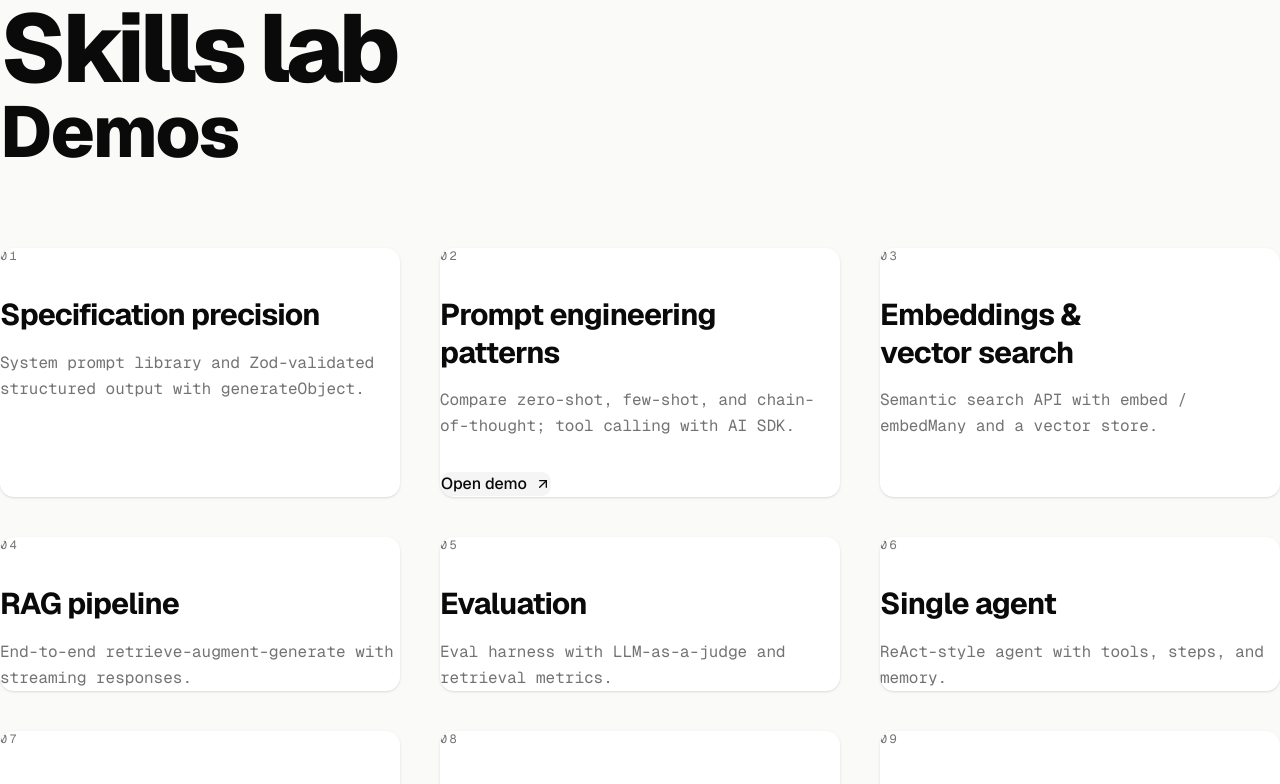
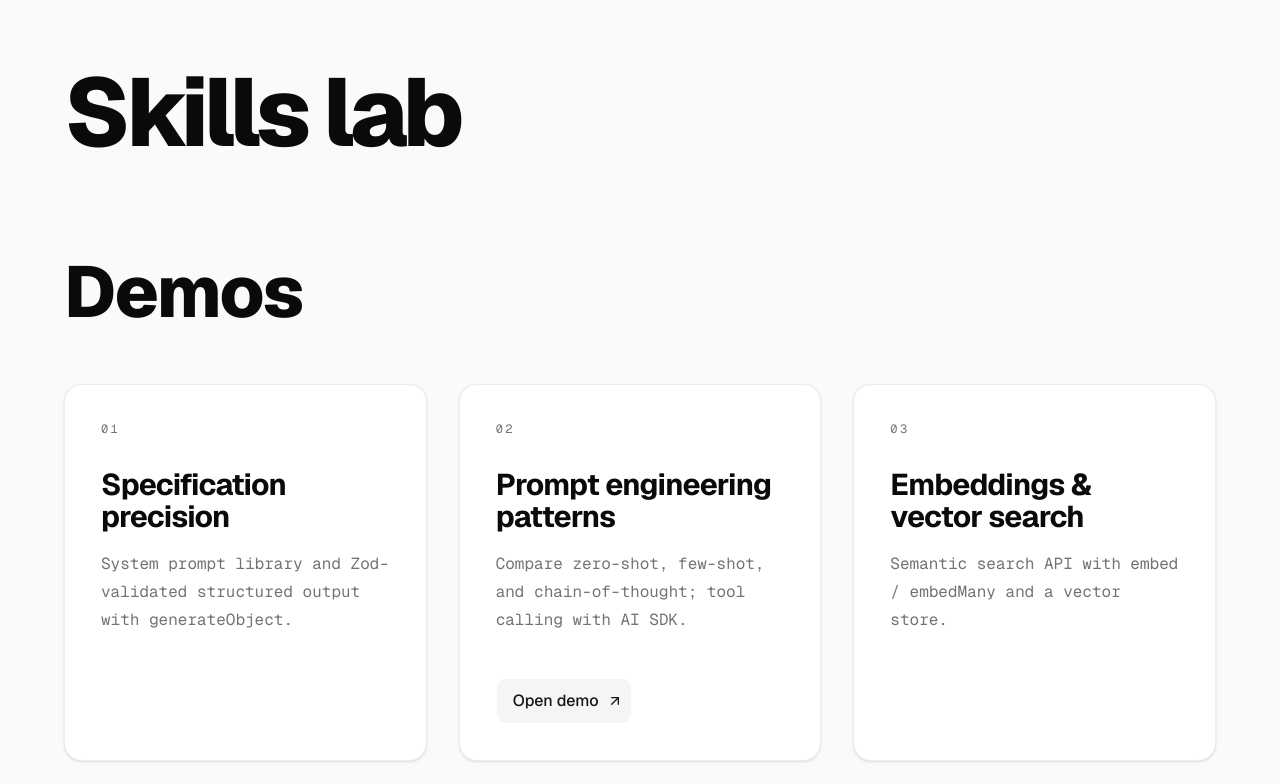
Before and after one commit to longda/ai-engineer, a Next.js app in the folder apps/web/: page / in a window 1280 px wide. Shown: the top 784 px of the page. Built offline with nearby package versions, Linux system fonts and the light colour scheme.

Commit message:
chore: fix wonky styling

```diff
--- a/apps/web/app/globals.css
+++ b/apps/web/app/globals.css
@@ -3,6 +3,15 @@
 @import "shadcn/tailwind.css";
 
 @custom-variant dark (&:is(.dark *));
+
+@layer base {
+  *,
+  *::before,
+  *::after {
+    box-sizing: border-box;
+    margin: 0;
+    padding: 0;
+  }
 
   html,
   body {
@@ -10,15 +19,10 @@ body {
     overflow-x: hidden;
   }
 
-* {
-  box-sizing: border-box;
-  padding: 0;
-  margin: 0;
-}
-
   a {
     color: inherit;
     text-decoration: none;
+  }
 }
 
 .imgDark {
--- a/apps/web/app/page.tsx
+++ b/apps/web/app/page.tsx
@@ -3,7 +3,7 @@ import { DEMO_ITEMS } from "@/lib/demo-items";
 
 export default function Home() {
   return (
-    <div className="min-h-screen w-full bg-stone-50 px-4 pb-16 pt-10 sm:px-8 sm:pb-24 sm:pt-14 lg:px-12 lg:pb-28 xl:px-16 2xl:px-24">
+    <div className="min-h-screen w-full bg-stone-50 px-5 pb-20 pt-12 sm:px-8 sm:pb-24 sm:pt-16 lg:px-12 lg:pb-28 xl:px-16 2xl:px-24">
       <main className="mx-auto w-full max-w-7xl">
         <h1 className="text-6xl font-extrabold tracking-tighter sm:text-7xl md:text-8xl">
           Skills lab
@@ -11,7 +11,7 @@ export default function Home() {
 
         <section
           aria-labelledby="demos-heading"
-          className="mt-20 flex flex-col gap-16 sm:mt-28 sm:gap-20"
+          className="mt-16 flex flex-col gap-10 pb-6 sm:mt-20 sm:gap-12 sm:pb-8 lg:mt-24 lg:gap-14 lg:pb-10"
         >
           <h2
             id="demos-heading"
@@ -19,7 +19,7 @@ export default function Home() {
           >
             Demos
           </h2>
-          <ul className="grid list-none grid-cols-1 gap-6 sm:grid-cols-2 sm:gap-8 xl:grid-cols-3 xl:gap-10">
+          <ul className="grid list-none grid-cols-1 gap-5 pb-2 sm:grid-cols-2 sm:gap-6 sm:pb-4 xl:grid-cols-3 xl:gap-8">
             {DEMO_ITEMS.map((item) => (
               <li key={item.id}>
                 <DemoCard item={item} className="h-full" />
--- a/apps/web/components/demo-card.tsx
+++ b/apps/web/components/demo-card.tsx
@@ -18,7 +18,7 @@ export function DemoCard({ item, className }: DemoCardProps) {
   return (
     <Card
       className={cn(
-        "flex h-full flex-col gap-6 border-0 bg-white p-6 shadow-sm ring-0 sm:gap-8 sm:p-8 lg:p-10",
+        "flex h-full flex-col gap-7 rounded-2xl border border-stone-200/70 bg-white px-6 py-7 shadow-sm ring-0 sm:gap-8 sm:px-8 sm:py-8 lg:px-9 lg:py-9",
         className
       )}
     >
@@ -28,17 +28,17 @@ export function DemoCard({ item, className }: DemoCardProps) {
         </p>
       </div>
 
-      <div className="flex flex-col gap-3 sm:gap-4">
-        <h3 className="text-2xl font-bold leading-tight tracking-tight sm:text-3xl">
+      <div className="flex flex-col gap-3.5 sm:gap-4.5">
+        <h3 className="max-w-[14ch] text-2xl font-bold leading-[1.05] tracking-tight sm:text-3xl">
           {item.title}
         </h3>
-        <p className="font-mono text-sm leading-relaxed text-muted-foreground sm:text-base">
+        <p className="max-w-[34ch] font-mono text-sm leading-7 text-muted-foreground sm:text-base">
           {item.description}
         </p>
       </div>
 
       {isLive ? (
-        <div className="mt-auto pt-2">
+        <div className="mt-auto pt-3">
           <Link
             href={item.href!}
             className={cn(
```
Lines whose indentation alone changed are shown as unchanged.
